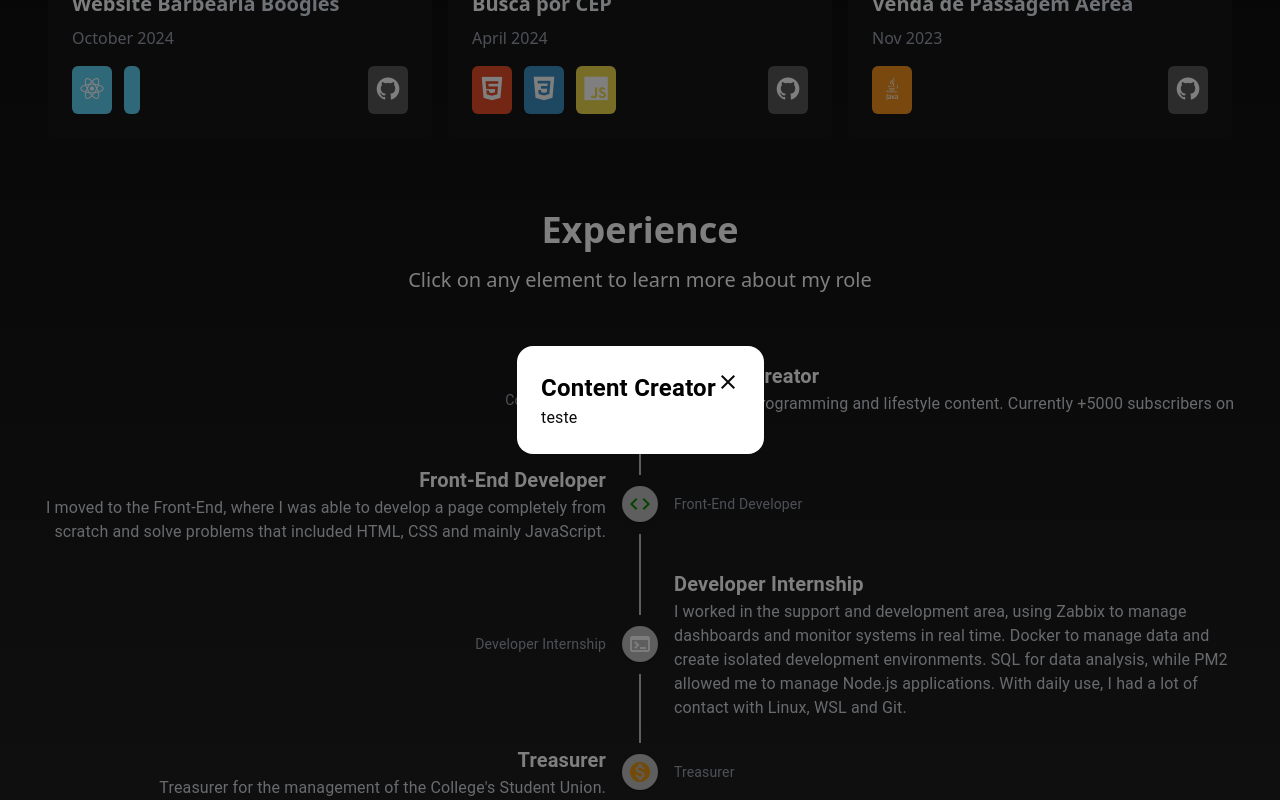
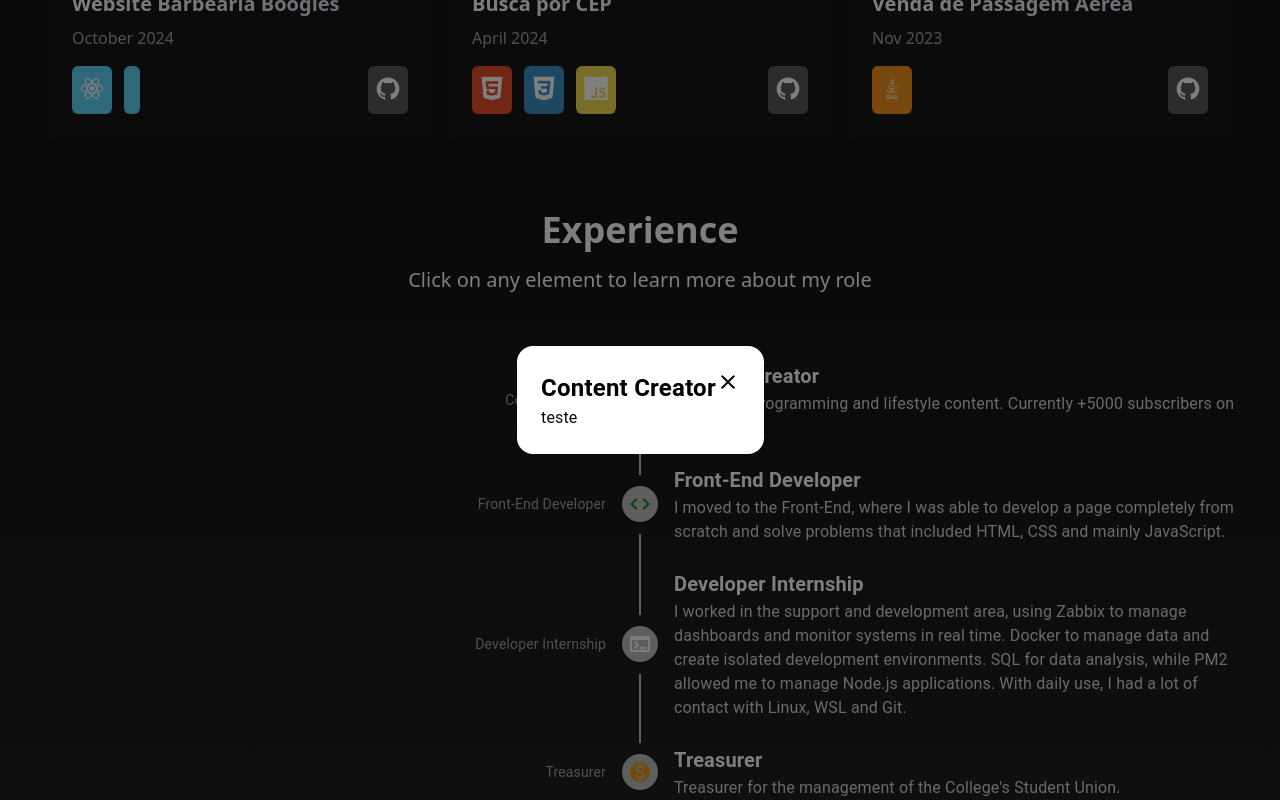
Before and after one commit to Szeckir/thomaz-portfolio, a React (Vite) app: page / in a window 1280 px wide. Both pictures are taken after a click on the item 640 px from the left and 1298 px from the top of the page. Shown: the part 898-1698 px from the top of the page. Built offline with nearby package versions, Linux system fonts and the light colour scheme.

Commit message:
fixes on experiences modal

```diff
--- a/src/components/ui/experienceItem.tsx
+++ b/src/components/ui/experienceItem.tsx
@@ -1,35 +1,19 @@
-import { Slide } from "react-awesome-reveal"
-import Timeline from '@mui/lab/Timeline';
-import TimelineItem from '@mui/lab/TimelineItem';
-import TimelineSeparator from '@mui/lab/TimelineSeparator';
-import TimelineConnector from '@mui/lab/TimelineConnector';
-import TimelineContent from '@mui/lab/TimelineContent';
-import TimelineOppositeContent from '@mui/lab/TimelineOppositeContent';
-import TimelineDot from '@mui/lab/TimelineDot';
-import Typography from '@mui/material/Typography';
-import { Fade, Zoom } from "react-awesome-reveal"
-import Box from '@mui/material/Box';
-import Modal from '@mui/material/Modal';
-import CloseIcon from '@mui/icons-material/Close';
-import { useState } from "react";
-import { log } from "console";
+import { Slide } from "react-awesome-reveal";
+import Timeline from "@mui/lab/Timeline";
+import TimelineItem from "@mui/lab/TimelineItem";
+import TimelineSeparator from "@mui/lab/TimelineSeparator";
+import TimelineConnector from "@mui/lab/TimelineConnector";
+import TimelineContent from "@mui/lab/TimelineContent";
+import TimelineOppositeContent from "@mui/lab/TimelineOppositeContent";
+import TimelineDot from "@mui/lab/TimelineDot";
+import Typography from "@mui/material/Typography";
 
 function experienceItem({ professionalExperience }) {
-    const [open, setOpen] = useState(false);
-
-      const handleOpen = () => {
-          setOpen(true);
-      };
-
-      const handleClose = () => {
-        console.log('trying close');
-        setOpen(false);
-      };
-
   return (
-        <TimelineItem onClick={() => handleOpen()} className="hover:cursor-pointer">
-            <TimelineOppositeContent className="text-gray-400 font-bold"
-                sx={{ m: 'auto 0' }}
+    <TimelineItem className="hover:cursor-pointer">
+      <TimelineOppositeContent
+        className="text-gray-400 font-bold"
+        sx={{ m: "auto 0" }}
         align="right"
         variant="body2"
       >
@@ -38,52 +22,25 @@ function experienceItem({ professionalExperience }) {
 
       <TimelineSeparator>
         <TimelineConnector />
-                <TimelineDot>
-
-                    {professionalExperience.icon}
-
-                </TimelineDot>
+        <TimelineDot>{professionalExperience.icon}</TimelineDot>
         <TimelineConnector />
       </TimelineSeparator>
 
-            <TimelineContent sx={{ py: '12px', px: 2 }}>
-                <Typography variant="h6" component="span" className="text-white" fontWeight={600}>
+      <TimelineContent sx={{ py: "12px", px: 2 }}>
+        <Typography
+          variant="h6"
+          component="span"
+          className="text-white"
+          fontWeight={600}
+        >
           {professionalExperience.position}
         </Typography>
         <Typography className="text-gray-300">
           {professionalExperience.description}
         </Typography>
       </TimelineContent>
-
-            <Modal
-                open={open}
-                onClose={handleClose}
-                aria-labelledby="modal-modal-title"
-                aria-describedby="modal-modal-description"
-                className="text-center items-center justify-center flex"
-            >
-                <Zoom>
-                    <Box borderColor={"white"} padding={3} bgcolor={"white"} borderRadius={4}>
-                        <div className="max-w-4xl items-start text-start">
-                            <div className="flex justify-between">
-                                <Typography className="text-black font-bold" fontSize={24} fontWeight={600}>
-                                    {professionalExperience.position}
-                                </Typography>
-                                <CloseIcon onClick={handleClose} className="hover:cursor-pointer hover:bg-gray-100 rounded-md"></CloseIcon>
-                            </div>
-
-                            <div>
-                                <Typography>
-                                    teste
-                                </Typography>
-                            </div>
-                        </div>
-                    </Box>
-                </Zoom>
-            </Modal>
     </TimelineItem>
-
-    )
+  );
 }
 
-export default experienceItem
+export default experienceItem;
--- a/src/components/ux/Experiences.tsx
+++ b/src/components/ux/Experiences.tsx
@@ -1,31 +1,91 @@
-import Timeline from '@mui/lab/Timeline';
+import Timeline from "@mui/lab/Timeline";
 import { experiences } from "@/constants";
-import ExperienceItem from '../ui/experienceItem';
-import { Fade, Zoom } from "react-awesome-reveal"
-import { useState } from 'react';
+import ExperienceItem from "../ui/experienceItem";
+import { Fade, Zoom } from "react-awesome-reveal";
+import { useState } from "react";
+import Box from "@mui/material/Box";
+import Modal from "@mui/material/Modal";
+import CloseIcon from "@mui/icons-material/Close";
+import Typography from "@mui/material/Typography";
 
 function Experiences() {
+  const [open, setOpen] = useState(false);
+  const [selectedExperience, setSelectedExperience] = useState(null);
+
+  const handleOpen = (element) => {
+    setSelectedExperience(element);
+    setOpen(true);
+  };
+
+  const handleClose = () => {
+    setOpen(false);
+    console.log("trying close");
+  };
+
   return (
     <div className="mt-12">
       <div className="text-center text-white">
         <h2 className="text-4xl font-bold">Experience</h2>
-        <h3 className="text-xl mt-4">Click on any element to learn more about my role</h3>
+        <h3 className="text-xl mt-4">
+          Click on any element to learn more about my role
+        </h3>
       </div>
 
       <div className="mt-12">
-
         <Fade>
           <Timeline position="alternate">
-            {
-              Object.values(experiences).map((element, index) => (
-                <ExperienceItem professionalExperience={element} ></ExperienceItem>
-              ))
-            }
+            <ul>
+              {Object.values(experiences).map((element, index) => (
+                <li key={index} onClick={() => handleOpen(element)}>
+                  <ExperienceItem
+                    professionalExperience={element}
+                  ></ExperienceItem>
+                </li>
+              ))}
+              {selectedExperience && (
+                <Modal
+                  open={open}
+                  onClose={handleClose}
+                  aria-labelledby="modal-modal-title"
+                  aria-describedby="modal-modal-description"
+                  className="text-center items-center justify-center flex"
+                >
+                  <Zoom>
+                    <Box
+                      borderColor={"white"}
+                      padding={3}
+                      bgcolor={"white"}
+                      borderRadius={4}
+                    >
+                      <div className="max-w-4xl items-start text-start">
+                        <div className="flex justify-between">
+                          <Typography
+                            className="text-black font-bold"
+                            fontSize={24}
+                            fontWeight={600}
+                          >
+                            {selectedExperience.position}
+                          </Typography>
+                          <CloseIcon
+                            onClick={() => handleClose()}
+                            className="hover:cursor-pointer hover:bg-gray-100 rounded-md"
+                          ></CloseIcon>
+                        </div>
+
+                        <div>
+                          <Typography>teste</Typography>
+                        </div>
+                      </div>
+                    </Box>
+                  </Zoom>
+                </Modal>
+              )}
+            </ul>
           </Timeline>
         </Fade>
       </div>
     </div>
-  )
+  );
 }
 
-export default Experiences
+export default Experiences;
```
Also changed, not shown: src/components/ux/Projects.tsx (+82 -45 lines). Lines whose indentation alone changed are shown as unchanged.
